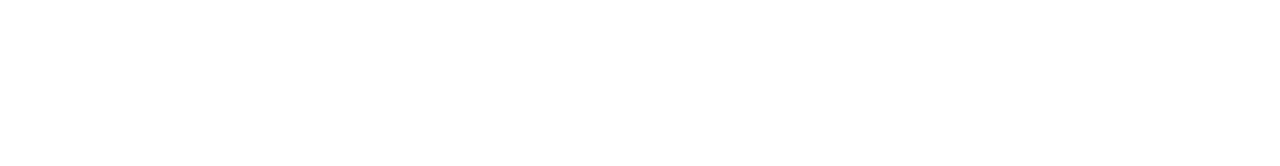
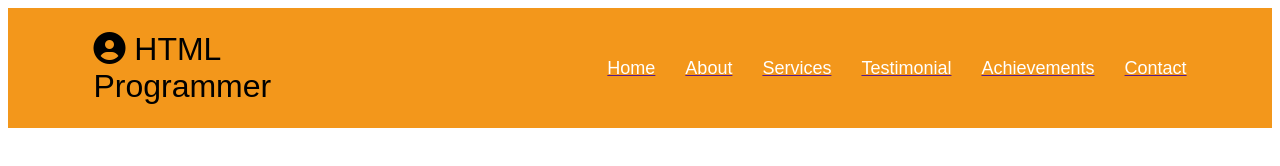
Before and after one commit to codersujon/HTML__2, a plain HTML site: page index.html in a window 1280 px wide. Drawn offline with Linux system fonts and the light colour scheme.

Commit message:
Navigation

```diff
--- a/index.html
+++ b/index.html
@@ -4,9 +4,61 @@
     <meta charset="UTF-8">
     <meta http-equiv="X-UA-Compatible" content="IE=edge">
     <meta name="viewport" content="width=device-width, initial-scale=1.0">
-    <title>HTML_2</title>
+    <title>HTML_PROJECT-2</title>
+    <!-- fontawesome -->
+    <link rel="stylesheet" href="https://cdnjs.cloudflare.com/ajax/libs/font-awesome/6.2.1/css/all.min.css" integrity="sha512-MV7K8+y+gLIBoVD59lQIYicR65iaqukzvf/nwasF0nqhPay5w/9lJmVM2hMDcnK1OnMGCdVK+iQrJ7lzPJQd1w==" crossorigin="anonymous" referrerpolicy="no-referrer" />
 </head>
 <body>
+     <!-- Start Header -->
+     <table border="0" cellspacing="0" cellpadding="8" bgcolor="#f3971b" width="100%">
+        <tr>
+            <td>
+                <table border="0" cellspacing="0" cellpadding="15" align="center" width="90%">
+                    <tr>
+                        <td>
+                            <font face="arial" size="6" color="#000">
+                                <i class="fa-solid fa-circle-user"></i> HTML Programmer
+                            </font>
+                        </td>
+                        <td width="20%">
+                            &nbsp;
+                        </td>
+                        <td>
+                            <a href="">
+                                <font face="arial" size="4" color="#ffffff">Home</font>
+                            </a>
+                        </td>
+                        <td>
+                            <a href="">
+                                <font face="arial" size="4" color="#ffffff">About</font>
+                            </a>
+                        </td>
+                        <td>
+                            <a href="">
+                                <font face="arial" size="4" color="#ffffff">Services</font>
+                            </a>
+                        </td>
+                        <td>
+                            <a href="">
+                                <font face="arial" size="4" color="#ffffff">Testimonial</font>
+                            </a>
+                        </td>
+                        <td>
+                            <a href="">
+                                <font face="arial" size="4" color="#ffffff">Achievements</font>
+                            </a>
+                        </td>
+                        <td>
+                            <a href="">
+                                <font face="arial" size="4" color="#ffffff">Contact</font>
+                            </a>
+                        </td>
+                    </tr>
+                </table>
+            </td>
+        </tr>
+     </table>
 
+     <!-- End Header -->
 </body>
 </html>
```
